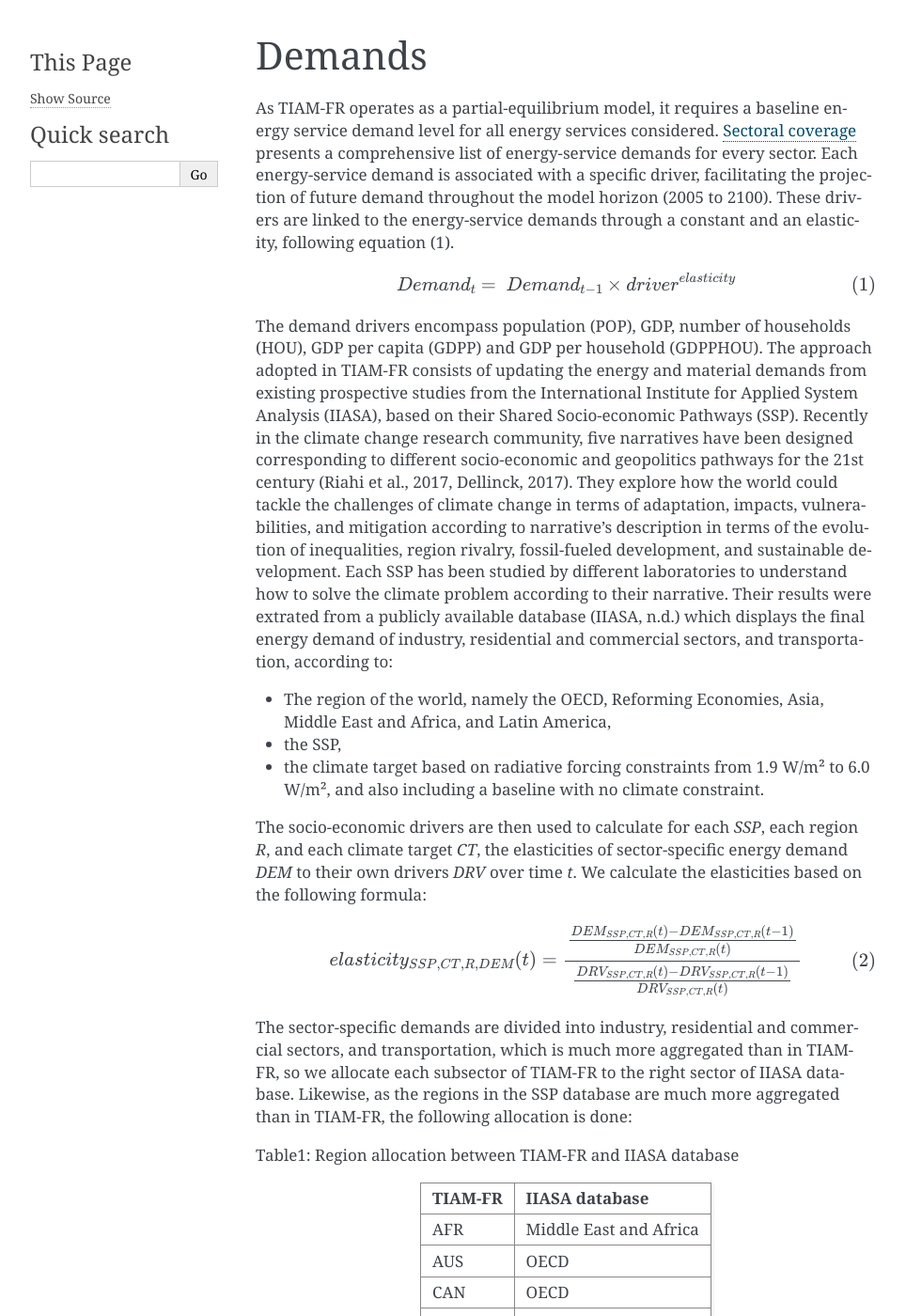
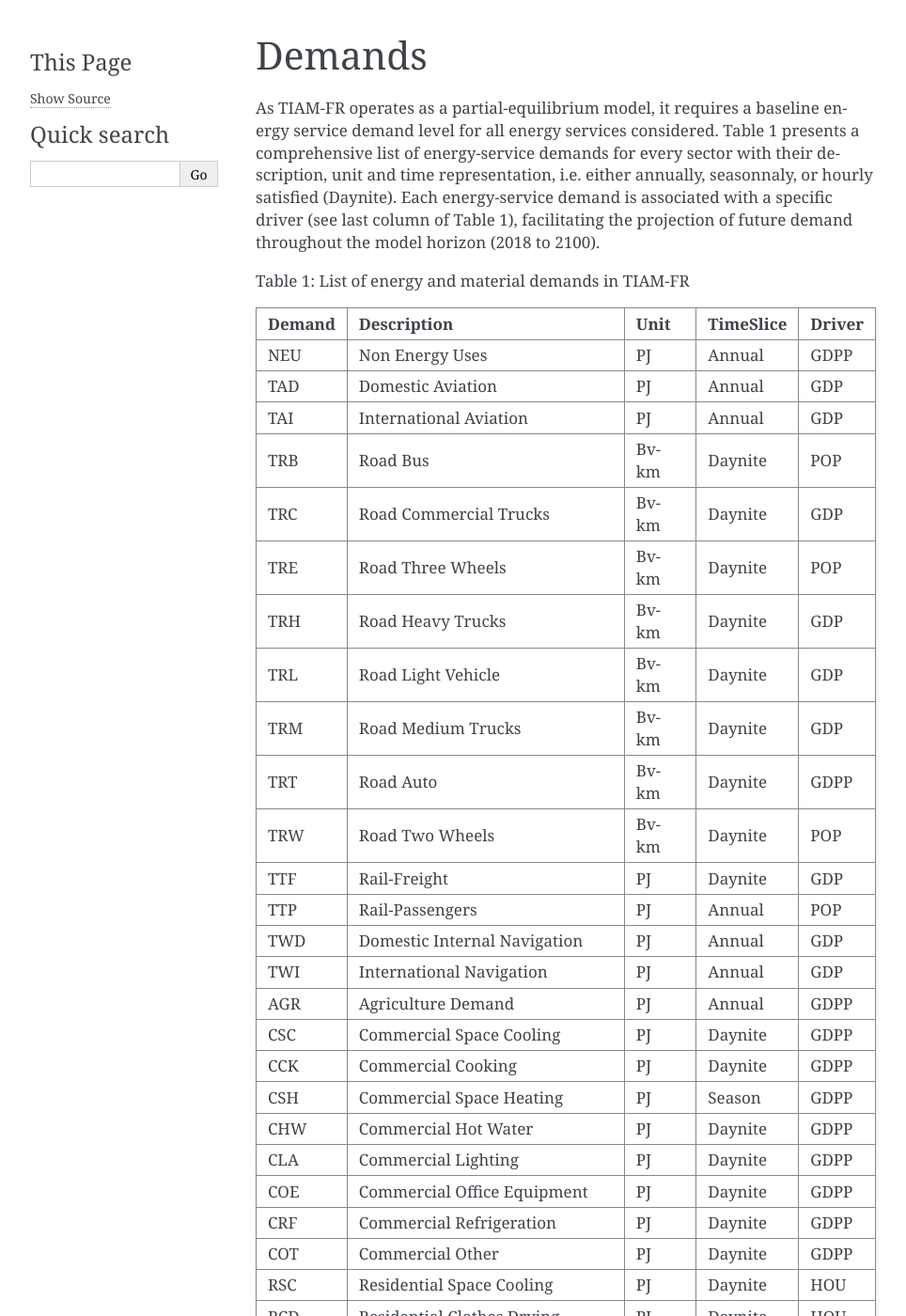
Before and after one commit to LucasDesport/tiam-fr, a Sphinx documentation site: the page built from docs/demands/index.md, in a window 1280 px wide and 1400 px high. Shown: the whole window at 94% size, without its empty margins (148-1112 px from the left). Built offline with Sphinx 7.4.7, drawn with Linux system fonts in a browser that asks for light colours; pages that are not in the unit, such as notebooks, are missing from menus; some of the changed text lies outside the part shown.

Commit message:
Update index.md

```diff
--- a/docs/demands/index.md
+++ b/docs/demands/index.md
@@ -1,6 +1,55 @@
 # Demands
 
-As TIAM-FR operates as a partial-equilibrium model, it requires a baseline energy service demand level for all energy services considered. [Sectoral coverage](../energy-sectors/index.md) presents a comprehensive list of energy-service demands for every sector. Each energy-service demand is associated with a specific driver, facilitating the projection of future demand throughout the model horizon (2005 to 2100). These drivers are linked to the energy-service demands through a constant and an elasticity, following equation (1).
+As TIAM-FR operates as a partial-equilibrium model, it requires a baseline energy service demand level for all energy services considered. Table 1 presents a comprehensive list of energy-service demands for every sector with their description, unit and time representation, i.e. either annually, seasonnaly, or hourly satisfied (Daynite). Each energy-service demand is associated with a specific driver (see last column of Table 1), facilitating the projection of future demand throughout the model horizon (2018 to 2100).
+
+Table 1: List of energy and material demands in TIAM-FR
+| Demand | Description                     | Unit  | TimeSlice | Driver |
+| ------ | ------------------------------- | ----- | --------- | ------ |
+| NEU    | Non Energy Uses                 | PJ    | Annual    | GDPP   |
+| TAD    | Domestic Aviation               | PJ    | Annual    | GDP    |
+| TAI    | International Aviation          | PJ    | Annual    | GDP    |
+| TRB    | Road Bus                        | Bv-km | Daynite   | POP    |
+| TRC    | Road Commercial Trucks          | Bv-km | Daynite   | GDP    |
+| TRE    | Road Three Wheels               | Bv-km | Daynite   | POP    |
+| TRH    | Road Heavy Trucks               | Bv-km | Daynite   | GDP    |
+| TRL    | Road Light Vehicle              | Bv-km | Daynite   | GDP    |
+| TRM    | Road Medium Trucks              | Bv-km | Daynite   | GDP    |
+| TRT    | Road Auto                       | Bv-km | Daynite   | GDPP   |
+| TRW    | Road Two Wheels                 | Bv-km | Daynite   | POP    |
+| TTF    | Rail-Freight                    | PJ    | Daynite   | GDP    |
+| TTP    | Rail-Passengers                 | PJ    | Annual    | POP    |
+| TWD    | Domestic Internal Navigation    | PJ    | Annual    | GDP    |
+| TWI    | International Navigation        | PJ    | Annual    | GDP    |
+| AGR    | Agriculture Demand              | PJ    | Annual    | GDPP   |
+| CSC    | Commercial Space Cooling        | PJ    | Daynite   | GDPP   |
+| CCK    | Commercial Cooking              | PJ    | Daynite   | GDPP   |
+| CSH    | Commercial Space Heating        | PJ    | Season    | GDPP   |
+| CHW    | Commercial Hot Water            | PJ    | Daynite   | GDPP   |
+| CLA    | Commercial Lighting             | PJ    | Daynite   | GDPP   |
+| COE    | Commercial Office Equipment     | PJ    | Daynite   | GDPP   |
+| CRF    | Commercial Refrigeration        | PJ    | Daynite   | GDPP   |
+| COT    | Commercial Other                | PJ    | Daynite   | GDPP   |
+| RSC    | Residential Space Cooling       | PJ    | Daynite   | HOU    |
+| RCD    | Residential Clothes Drying      | PJ    | Daynite   | HOU    |
+| RCW    | Residential Clothes Washing     | PJ    | Daynite   | HOU    |
+| RDW    | Residential Dishwashing         | PJ    | Daynite   | HOU    |
+| REA    | Residential Other  Electric     | PJ    | Daynite   | HOU    |
+| RSH    | Residential Space Heating       | PJ    | Season    | HOU    |
+| RHW    | Residential Hot Water           | PJ    | Daynite   | POP    |
+| RCK    | Residential Cooking             | PJ    | Daynite   | POP    |
+| RLI    | Residential Lighting            | PJ    | Daynite   | GDPP   |
+| RRF    | Residential Refrigeration       | PJ    | Daynite   | HOU    |
+| ROT    | Residential Other               | PJ    | Daynite   | HOU    |
+| ICH    | Industry Chemicals              | PJ    | Annual    | GDPP   |
+| IIS    | Industry Iron & Steel           | mt    | Annual    | GDPP   |
+| ILP    | Industry Pulp & Paper           | mt    | Annual    | GDPP   |
+| INF    | Industry Non-Ferrous            | mt    | Annual    | GDPP   |
+| INM    | Industry Non-Metals             | mt    | Annual    | GDPP   |
+| IOI    | Industry Other Industry         | PJ    | Annual    | GDPP   |
+| ICH_FS | Industry Chemicals Feedstocks   | PJ    | Annual    | GDPP   |
+| ONO    | Other Non-Specified Consumption | PJ    | Annual    | GDPP   |
+
+These drivers are linked to the energy-service demands through a constant and an elasticity, following equation (1).
 
 $$
 Demand_{t}=\ Demand_{t-1} \times driver^{elasticity} \tag{1}
```
